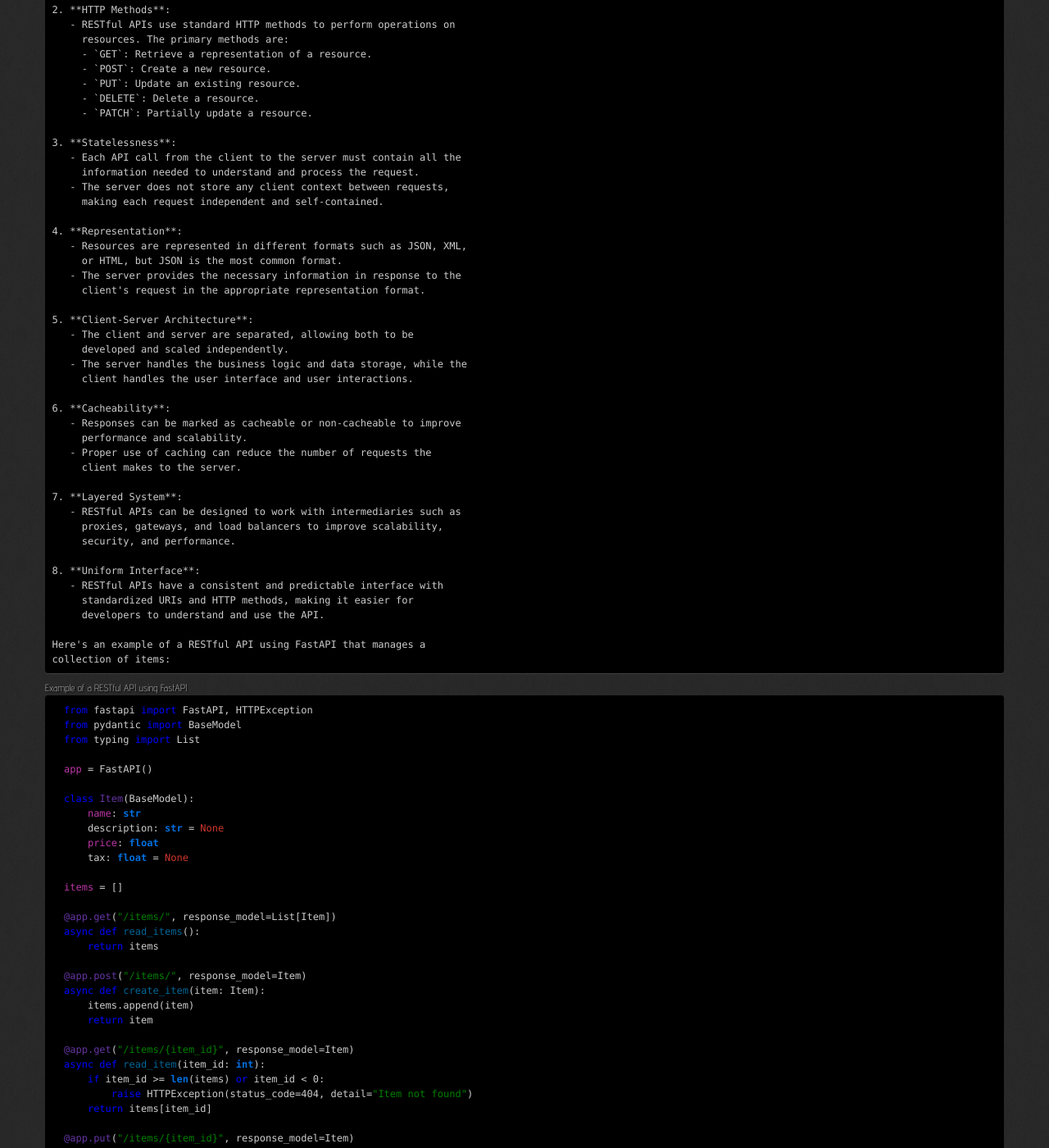
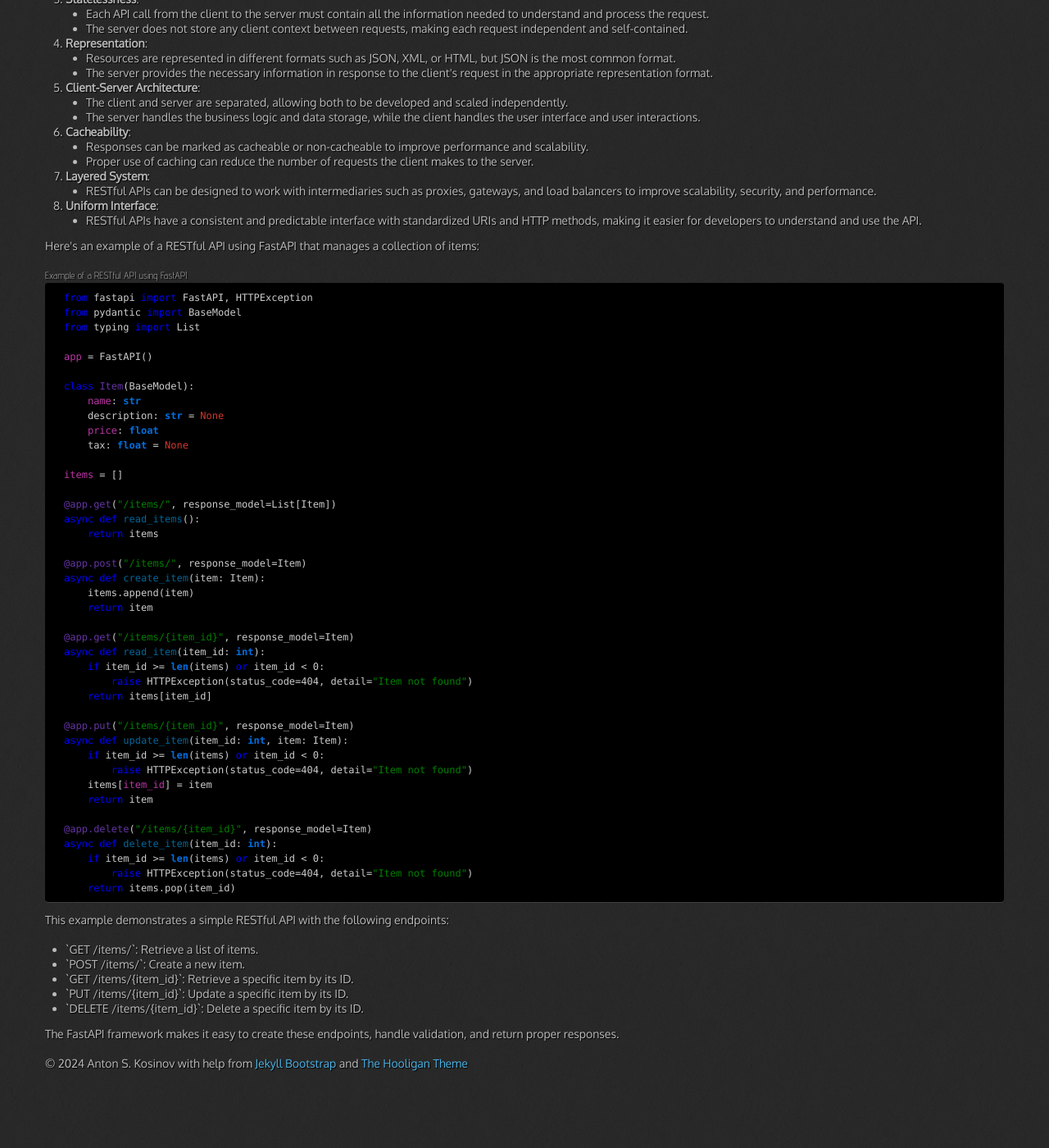
Before and after one commit to 0--key/0--key.github.io, a Jekyll site: the page built from _posts/2024-07-18-fastapi-overview.html, in a window 1280 px wide and 1400 px high, scrolled down 3083 px. Shown: the whole window at 82% size. Built offline with Jekyll 4.4.1, drawn with Linux system fonts in a browser that asks for light colours; nearby versions of some CDN libraries; after the commit the page ends 4398 px from its top, so only the background shows below that; some of the changed text lies outside the part shown.

Commit message:
A minor style enhancements

```diff
--- a/_posts/2024-07-18-fastapi-overview.html
+++ b/_posts/2024-07-18-fastapi-overview.html
@@ -221,84 +221,104 @@ comprehensive details with examples and best practices.
 </p>
 
 
-<div class="org-src-container">
-<pre class="src src-markdown">This should fit well with your Org-mode workflow in Emacs. You can
+
+<p>
+This should fit well with your Org-mode workflow in Emacs. You can
 execute the Python code block directly in Org-mode using Babel if you
 have it set up for Python.
-</pre>
-</div>
+</p>
 </div>
 </div>
 
-<div id="outline-container-org6e8fe1b" class="outline-3">
-<h3 id="org6e8fe1b">Additional Definitions</h3>
-<div class="outline-text-3" id="text-org6e8fe1b">
+<div id="outline-container-org2a374bd" class="outline-3">
+<h3 id="org2a374bd">Additional Clarifications</h3>
+<div class="outline-text-3" id="text-org2a374bd">
 </div>
 <div id="outline-container-org1e6fbe8" class="outline-4">
 <h4 id="org1e6fbe8">What is RESTful API?</h4>
 <div class="outline-text-4" id="text-org1e6fbe8">
-<div class="org-src-container">
-<pre class="src src-markdown">
+<p>
 A RESTful API (Representational State Transfer Application Programming
 Interface) is a web API that adheres to the principles of REST
 (Representational State Transfer), an architectural style defined by
 computer scientist Roy Fielding in his doctoral dissertation. RESTful
 APIs are designed to interact with resources in a stateless manner
 over HTTP. Here are the key concepts and principles of RESTful APIs:
+</p>
 
-<span class="org-markdown-list">1.</span> <span class="org-markdown-markup">**</span><span class="org-markdown-bold">Resources and URIs</span><span class="org-markdown-markup">**</span>:
-   <span class="org-markdown-list">-</span> Resources, which can be any type of data (e.g., users, posts,
-     products), are identified by URLs (Uniform Resource Locators),
-     also known as URIs (Uniform Resource Identifiers).
-   <span class="org-markdown-list">-</span> Each resource is represented using a unique URL.
+<ol class="org-ol">
+<li><b>Resources and URIs</b>:
+<ul class="org-ul">
+<li>Resources, which can be any type of data (e.g., users, posts,
+products), are identified by URLs (Uniform Resource Locators),
+also known as URIs (Uniform Resource Identifiers).</li>
+<li>Each resource is represented using a unique URL.</li>
+</ul></li>
 
-<span class="org-markdown-list">2.</span> <span class="org-markdown-markup">**</span><span class="org-markdown-bold">HTTP Methods</span><span class="org-markdown-markup">**</span>:
-   <span class="org-markdown-list">-</span> RESTful APIs use standard HTTP methods to perform operations on
-     resources. The primary methods are:
-     <span class="org-markdown-list">-</span> <span class="org-markdown-markup">`</span><span class="org-markdown-inline-code">GET</span><span class="org-markdown-markup">`</span>: Retrieve a representation of a resource.
-     <span class="org-markdown-list">-</span> <span class="org-markdown-markup">`</span><span class="org-markdown-inline-code">POST</span><span class="org-markdown-markup">`</span>: Create a new resource.
-     <span class="org-markdown-list">-</span> <span class="org-markdown-markup">`</span><span class="org-markdown-inline-code">PUT</span><span class="org-markdown-markup">`</span>: Update an existing resource.
-     <span class="org-markdown-list">-</span> <span class="org-markdown-markup">`</span><span class="org-markdown-inline-code">DELETE</span><span class="org-markdown-markup">`</span>: Delete a resource.
-     <span class="org-markdown-list">-</span> <span class="org-markdown-markup">`</span><span class="org-markdown-inline-code">PATCH</span><span class="org-markdown-markup">`</span>: Partially update a resource.
+<li><b>HTTP Methods</b>:
+<ul class="org-ul">
+<li>RESTful APIs use standard HTTP methods to perform operations on
+resources. The primary methods are:
+<ul class="org-ul">
+<li>`GET`: Retrieve a representation of a resource.</li>
+<li>`POST`: Create a new resource.</li>
+<li>`PUT`: Update an existing resource.</li>
+<li>`DELETE`: Delete a resource.</li>
+<li>`PATCH`: Partially update a resource.</li>
+</ul></li>
+</ul></li>
 
-<span class="org-markdown-list">3.</span> <span class="org-markdown-markup">**</span><span class="org-markdown-bold">Statelessness</span><span class="org-markdown-markup">**</span>:
-   <span class="org-markdown-list">-</span> Each API call from the client to the server must contain all the
-     information needed to understand and process the request.
-   <span class="org-markdown-list">-</span> The server does not store any client context between requests,
-     making each request independent and self-contained.
+<li><b>Statelessness</b>:
+<ul class="org-ul">
+<li>Each API call from the client to the server must contain all the
+information needed to understand and process the request.</li>
+<li>The server does not store any client context between requests,
+making each request independent and self-contained.</li>
+</ul></li>
 
-<span class="org-markdown-list">4.</span> <span class="org-markdown-markup">**</span><span class="org-markdown-bold">Representation</span><span class="org-markdown-markup">**</span>:
-   <span class="org-markdown-list">-</span> Resources are represented in different formats such as JSON, XML,
-     or HTML, but JSON is the most common format.
-   <span class="org-markdown-list">-</span> The server provides the necessary information in response to the
-     client's request in the appropriate representation format.
+<li><b>Representation</b>:
+<ul class="org-ul">
+<li>Resources are represented in different formats such as JSON, XML,
+or HTML, but JSON is the most common format.</li>
+<li>The server provides the necessary information in response to the
+client's request in the appropriate representation format.</li>
+</ul></li>
 
-<span class="org-markdown-list">5.</span> <span class="org-markdown-markup">**</span><span class="org-markdown-bold">Client-Server Architecture</span><span class="org-markdown-markup">**</span>:
-   <span class="org-markdown-list">-</span> The client and server are separated, allowing both to be
-     developed and scaled independently.
-   <span class="org-markdown-list">-</span> The server handles the business logic and data storage, while the
-     client handles the user interface and user interactions.
+<li><b>Client-Server Architecture</b>:
+<ul class="org-ul">
+<li>The client and server are separated, allowing both to be
+developed and scaled independently.</li>
+<li>The server handles the business logic and data storage, while the
+client handles the user interface and user interactions.</li>
+</ul></li>
 
-<span class="org-markdown-list">6.</span> <span class="org-markdown-markup">**</span><span class="org-markdown-bold">Cacheability</span><span class="org-markdown-markup">**</span>:
-   <span class="org-markdown-list">-</span> Responses can be marked as cacheable or non-cacheable to improve
-     performance and scalability.
-   <span class="org-markdown-list">-</span> Proper use of caching can reduce the number of requests the
-     client makes to the server.
+<li><b>Cacheability</b>:
+<ul class="org-ul">
+<li>Responses can be marked as cacheable or non-cacheable to improve
+performance and scalability.</li>
+<li>Proper use of caching can reduce the number of requests the
+client makes to the server.</li>
+</ul></li>
 
-<span class="org-markdown-list">7.</span> <span class="org-markdown-markup">**</span><span class="org-markdown-bold">Layered System</span><span class="org-markdown-markup">**</span>:
-   <span class="org-markdown-list">-</span> RESTful APIs can be designed to work with intermediaries such as
-     proxies, gateways, and load balancers to improve scalability,
-     security, and performance.
+<li><b>Layered System</b>:
+<ul class="org-ul">
+<li>RESTful APIs can be designed to work with intermediaries such as
+proxies, gateways, and load balancers to improve scalability,
+security, and performance.</li>
+</ul></li>
 
-<span class="org-markdown-list">8.</span> <span class="org-markdown-markup">**</span><span class="org-markdown-bold">Uniform Interface</span><span class="org-markdown-markup">**</span>:
-   <span class="org-markdown-list">-</span> RESTful APIs have a consistent and predictable interface with
-     standardized URIs and HTTP methods, making it easier for
-     developers to understand and use the API.
+<li><b>Uniform Interface</b>:
+<ul class="org-ul">
+<li>RESTful APIs have a consistent and predictable interface with
+standardized URIs and HTTP methods, making it easier for
+developers to understand and use the API.</li>
+</ul></li>
+</ol>
 
+<p>
 Here's an example of a RESTful API using FastAPI that manages a
 collection of items:
-</pre>
-</div>
+</p>
 </div>
 
 <div id="outline-container-orgfedbad0" class="outline-5">
@@ -349,21 +369,25 @@ collection of items:
 </pre>
 </div>
 
-<div class="org-src-container">
-<pre class="src src-markdown"><span class="org-markdown-metadata-key">This example demonstrates a simple RESTful API with the following endpoints</span><span class="org-markdown-markup">:</span>
 
-<span class="org-markdown-list">-</span> <span class="org-markdown-markup">`</span><span class="org-markdown-inline-code">GET /items/</span><span class="org-markdown-markup">`</span>: Retrieve a list of items.
-<span class="org-markdown-list">-</span> <span class="org-markdown-markup">`</span><span class="org-markdown-inline-code">POST /items/</span><span class="org-markdown-markup">`</span>: Create a new item.
-<span class="org-markdown-list">-</span> <span class="org-markdown-markup">`</span><span class="org-markdown-inline-code">GET /items/{item_id}</span><span class="org-markdown-markup">`</span>: Retrieve a specific item by its ID.
-<span class="org-markdown-list">-</span> <span class="org-markdown-markup">`</span><span class="org-markdown-inline-code">PUT /items/{item_id}</span><span class="org-markdown-markup">`</span>: Update a specific item by its ID.
-<span class="org-markdown-list">-</span> <span class="org-markdown-markup">`</span><span class="org-markdown-inline-code">DELETE /items/{item_id}</span><span class="org-markdown-markup">`</span>: Delete a specific item by its ID.
+<p>
+This example demonstrates a simple RESTful API with the following endpoints:
+</p>
 
+<ul class="org-ul">
+<li>`GET /items/`: Retrieve a list of items.</li>
+<li>`POST /items/`: Create a new item.</li>
+<li>`GET /items/{item_id}`: Retrieve a specific item by its ID.</li>
+<li>`PUT /items/{item_id}`: Update a specific item by its ID.</li>
+<li>`DELETE /items/{item_id}`: Delete a specific item by its ID.</li>
+</ul>
+
+<p>
 The FastAPI framework makes it easy to create these endpoints, handle
 validation, and return proper responses.
-</pre>
+</p>
 </div>
 </div>
 </div>
 </div>
 </div>
-</div>
```
Also changed, not shown: other parts of _posts/2024-07-18-fastapi-overview.html (+1 -1 lines).
